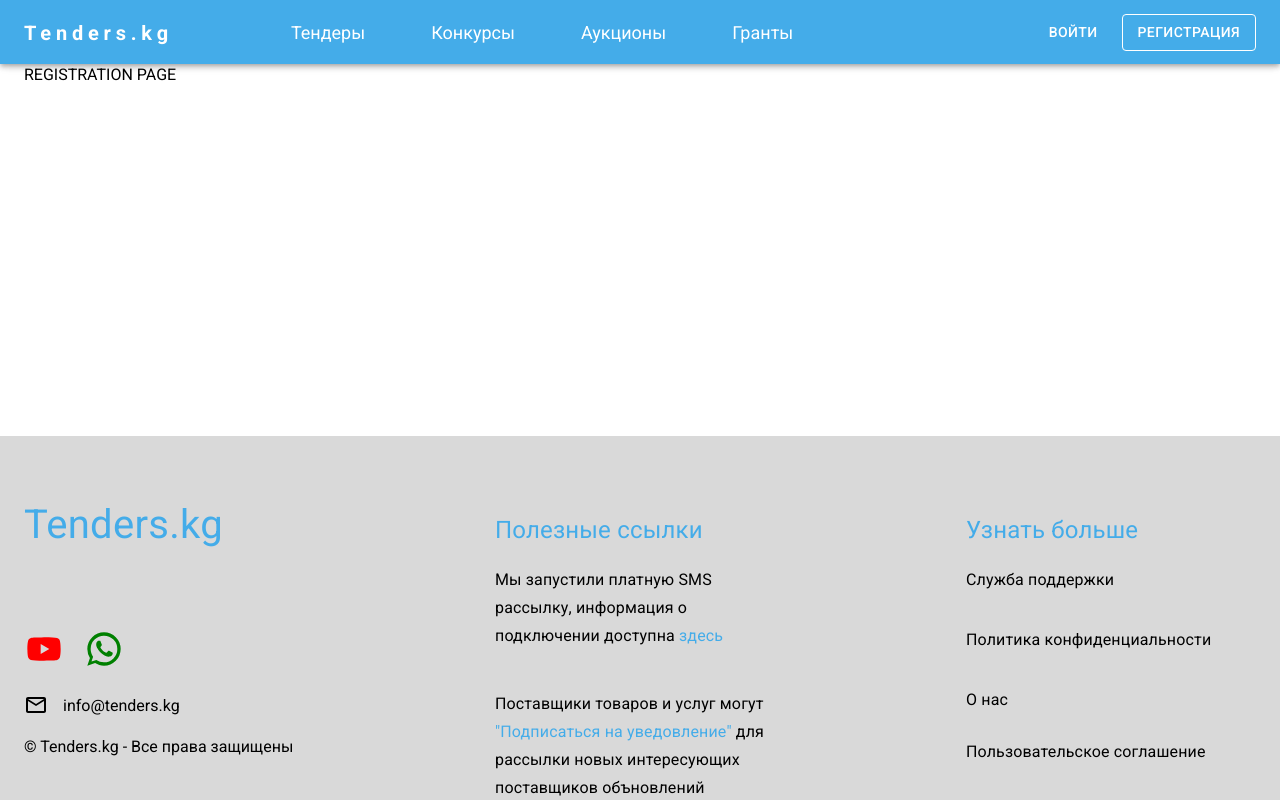
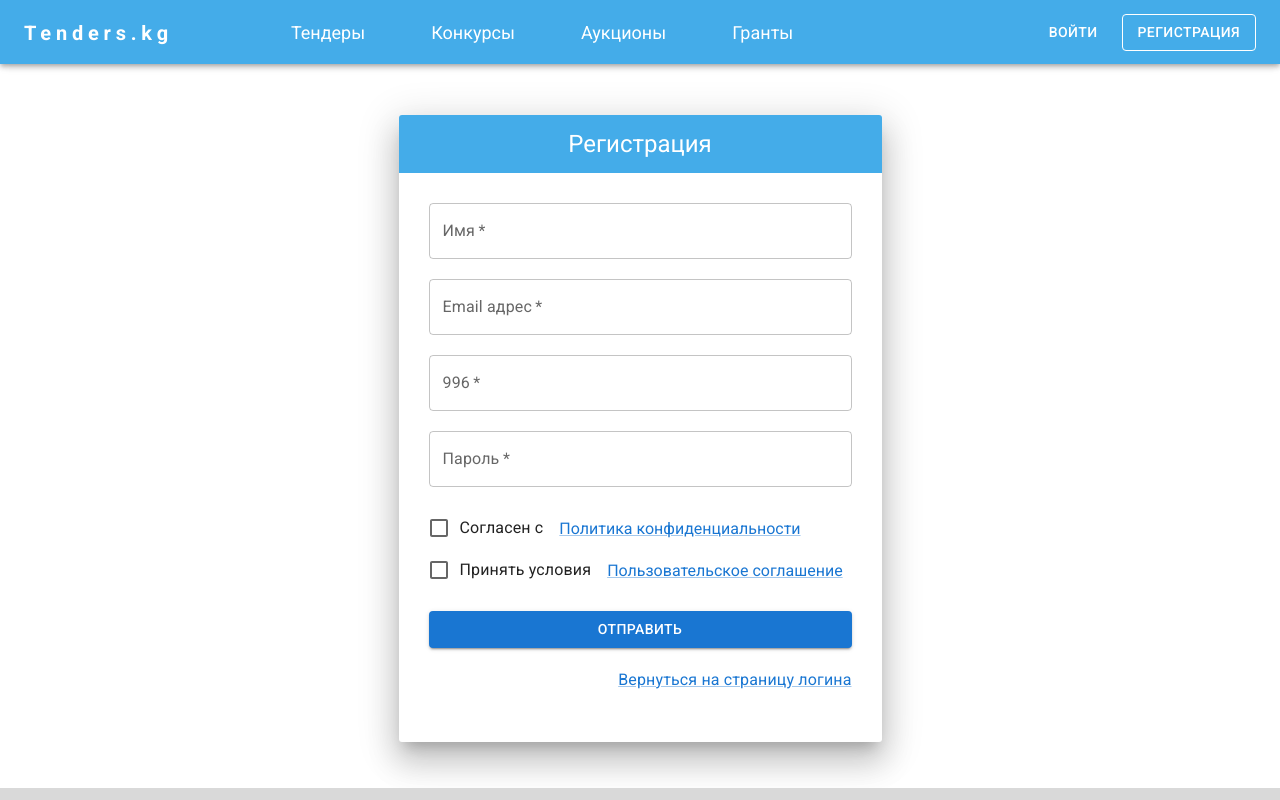
Before and after one commit to Jakyp-05/tender-kg, a React (Vite) app: page /registration in a window 1280 px wide. Shown: the top 800 px of the page. Built offline with nearby package versions, Linux system fonts and the light colour scheme; a web font is replaced by a local one.

Commit message:
folder auth

```diff
--- a/src/App.jsx
+++ b/src/App.jsx
@@ -1,25 +1,37 @@
-import Layout from './components/layout/Layout'
-import { Route, Routes } from 'react-router-dom'
-import { About, Auction, Contest, Grant, Home, Privacy, NotFound, Tender, Term } from './pages'
+import Layout from "./components/layout/Layout";
+import { Route, Routes } from "react-router-dom";
+import {
+  About,
+  Auction,
+  Contest,
+  Grant,
+  Home,
+  Privacy,
+  NotFound,
+  Tender,
+  Term,
+  Login,
+  Registration,
+} from "./pages";
 
 function App() {
   return (
-      <Routes>
-        <Route path='/' element={<Layout />}>
-          <Route index element={<Home />} />
-          <Route path='about' element={<About />} />
-          <Route path='auction' element={<Auction />} />
-          <Route path='contest' element={<Contest />} />
-          <Route path='grant' element={<Grant />} />
-          <Route path='privacy' element={<Privacy />} />
-          <Route path='tender' element={<Tender />} />
-          <Route path='login' element={<>LOGIN PAGE</>} />
-          <Route path='registration' element={<>REGISTRATION PAGE</>} />
-          <Route path='terms' element={<Term />} />
-          <Route path='*' element={<NotFound />} />
-        </Route>
-      </Routes>
-  )
+    <Routes>
+      <Route path="/" element={<Layout />}>
+        <Route index element={<Home />} />
+        <Route path="about" element={<About />} />
+        <Route path="auction" element={<Auction />} />
+        <Route path="contest" element={<Contest />} />
+        <Route path="grant" element={<Grant />} />
+        <Route path="privacy" element={<Privacy />} />
+        <Route path="tender" element={<Tender />} />
+        <Route path="login" element={<Login />} />
+        <Route path="registration" element={<Registration />} />
+        <Route path="terms" element={<Term />} />
+        <Route path="*" element={<NotFound />} />
+      </Route>
+    </Routes>
+  );
 }
 
-export default App
+export default App;
--- /dev/null
+++ b/src/components/auth/login/Login.jsx
@@ -0,0 +1,75 @@
+import {
+  Button,
+  Checkbox,
+  FormControlLabel,
+  Grid,
+  Link,
+  Paper,
+  TextField,
+  Typography,
+} from "@mui/material";
+import React from "react";
+
+function Login() {
+  const paperStyle = {
+    width: 483,
+    margin: "20px auto",
+    padding: "0 0 20px 0",
+    borderRadius: 3,
+  };
+  return (
+    <div className="auth-register">
+      <Grid>
+        <Paper elevation={20} style={paperStyle}>
+          <Typography
+            sx={{
+              background: "#44ACE9",
+              color: "white",
+              padding: "13px",
+              borderRadius: "3px 3px 0 0",
+            }}
+            variant="h5"
+            textAlign="center"
+          >
+            Войти
+          </Typography>
+          <div className="auth-container">
+            <TextField
+              label="Имя"
+              type="text"
+              placeholder="Введите ваше имя"
+              fullWidth
+              required
+            />
+            <TextField
+              label="Email адрес"
+              type="email"
+              placeholder="Введите ваш email"
+              fullWidth
+              required
+            />
+            <div>
+              <div style={{textAlign: 'end'}}>
+                <Typography>Забыли пароль?</Typography>
+              </div>
+              <div>
+                <FormControlLabel
+                  control={<Checkbox />}
+                  label="Запомнить"
+                />
+              </div>
+            </div>
+            <Button type="submit" color="primary" variant="contained" fullWidth sx={{background:'#44ACE9', '&:hover' : {background:'#44ACE9'}}}>
+              Отправить
+            </Button>
+            <Typography className="auth-right-login" sx={{textAlign: 'end'}}>
+              <Link href="/registration">Регистрация</Link>
+            </Typography>
+          </div>
+        </Paper>
+      </Grid>
+    </div>
+  );
+}
+
+export default Login;
--- /dev/null
+++ b/src/components/auth/register/Registration.jsx
@@ -0,0 +1,82 @@
+import {
+  Button,
+  Checkbox,
+  FormControlLabel,
+  Grid,
+  Link,
+  Paper,
+  TextField,
+  Typography,
+} from "@mui/material";
+import React from "react";
+
+function Registration() {
+  const paperStyle = {
+    width: 483,
+    margin: "20px auto",
+    padding: "0 0 20px 0",
+    borderRadius: 3,
+  };
+  return (
+    <div className="auth-register">
+      <Grid>
+        <Paper elevation={20} style={paperStyle}>
+          <Typography
+            sx={{ background: "#44ACE9", color: "white", padding: '13px', borderRadius: '3px 3px 0 0' }}
+            variant="h5"
+            textAlign="center"
+          >
+            Регистрация
+          </Typography>
+          <div className="auth-container">
+            <TextField
+              label="Имя"
+              placeholder="Введите ваше имя"
+              fullWidth
+              required
+            />
+            <TextField
+              label="Email адрес"
+              placeholder="Введите ваш email"
+              fullWidth
+              required
+            />
+            <TextField
+              label="996"
+              placeholder="Введите ваш номер"
+              fullWidth
+              required
+            />
+            <TextField
+              label="Пароль"
+              placeholder="Введите ваш пароль"
+              fullWidth
+              required
+            />
+            <div>
+              <div style={{ display: "flex", alignItems: "center" }}>
+                <FormControlLabel control={<Checkbox />} label="Согласен с" />
+                <Link href="/privacy">Политика конфиденциальности</Link>
+              </div>
+              <div style={{ display: "flex", alignItems: "center" }}>
+                <FormControlLabel
+                  control={<Checkbox />}
+                  label="Принять условия"
+                />
+                <Link href="/terms">Пользовательское соглашение</Link>
+              </div>
+            </div>
+            <Button type="submit" color="primary" variant="contained" fullWidth>
+              Отправить
+            </Button>
+            <Typography sx={{textAlign: 'end'}}>
+              <Link href="/login">Вернуться на страницу логина</Link>
+            </Typography>
+          </div>
+        </Paper>
+      </Grid>
+    </div>
+  );
+}
+
+export default Registration;
--- /dev/null
+++ b/src/pages/LoginPage.jsx
@@ -0,0 +1,12 @@
+import React from 'react'
+import Login from '../components/auth/login/Login'
+
+function LoginPage() {
+  return (
+    <div>
+      <Login />
+    </div>
+  )
+}
+
+export default LoginPage
--- /dev/null
+++ b/src/pages/RegisterPage.jsx
@@ -0,0 +1,12 @@
+import React from 'react'
+import Registration from '../components/auth/register/Registration'
+
+function RegisterPage() {
+  return (
+    <div>
+      <Registration />
+    </div>
+  )
+}
+
+export default RegisterPage
--- a/src/pages/index.js
+++ b/src/pages/index.js
@@ -3,7 +3,9 @@
 export { default as Contest } from './ContestPage'
 export { default as Grant } from './GrantPage'
 export { default as Home } from './HomePage'
+export { default as Login } from './LoginPage'
+export { default as NotFound } from './NotFound'
 export { default as Privacy } from './PrivacyPage'
-export { default as NotFound } from './HomePage'
+export { default as Registration } from './RegisterPage'
 export { default as Tender } from './TenderPage'
 export { default as Term } from './TermPage'
--- a/src/sass/block/_all.scss
+++ b/src/sass/block/_all.scss
@@ -1 +1 @@
-@import './header', './home', './footer', './about', './term', './privacy';
+@import './header', './home', './footer', './about', './auth', './term', './privacy';
--- /dev/null
+++ b/src/sass/block/_auth.scss
@@ -0,0 +1,14 @@
+.auth-register {
+    padding: 30px;
+  .auth-container {
+    padding: 0 30px;
+    margin-top: 30px;
+    margin-bottom: 30px;
+    display: flex;
+    flex-direction: column;
+    gap: 20px;
+    .auth-right {
+      margin-left: 189px;
+    }
+  }
+}
```
